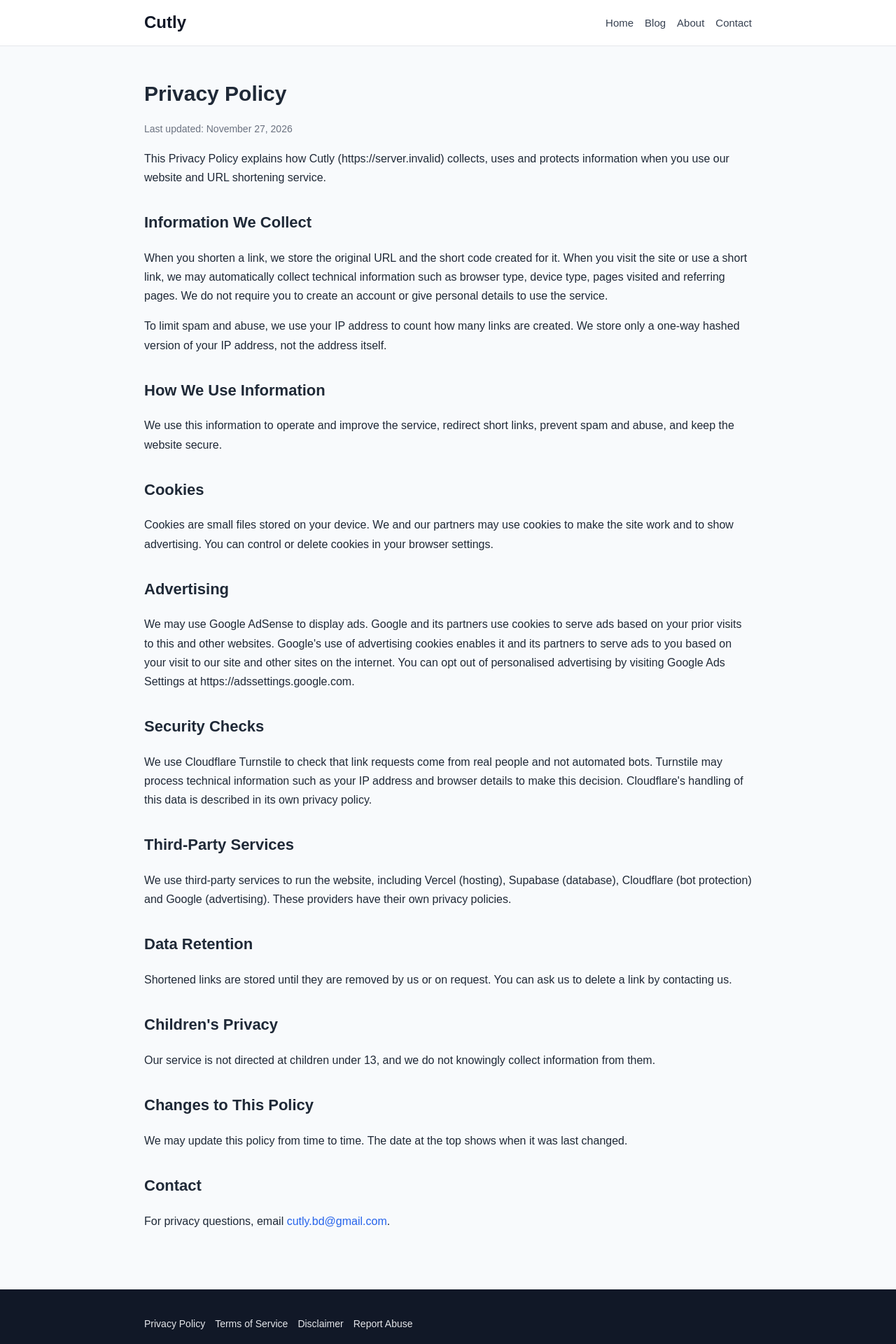
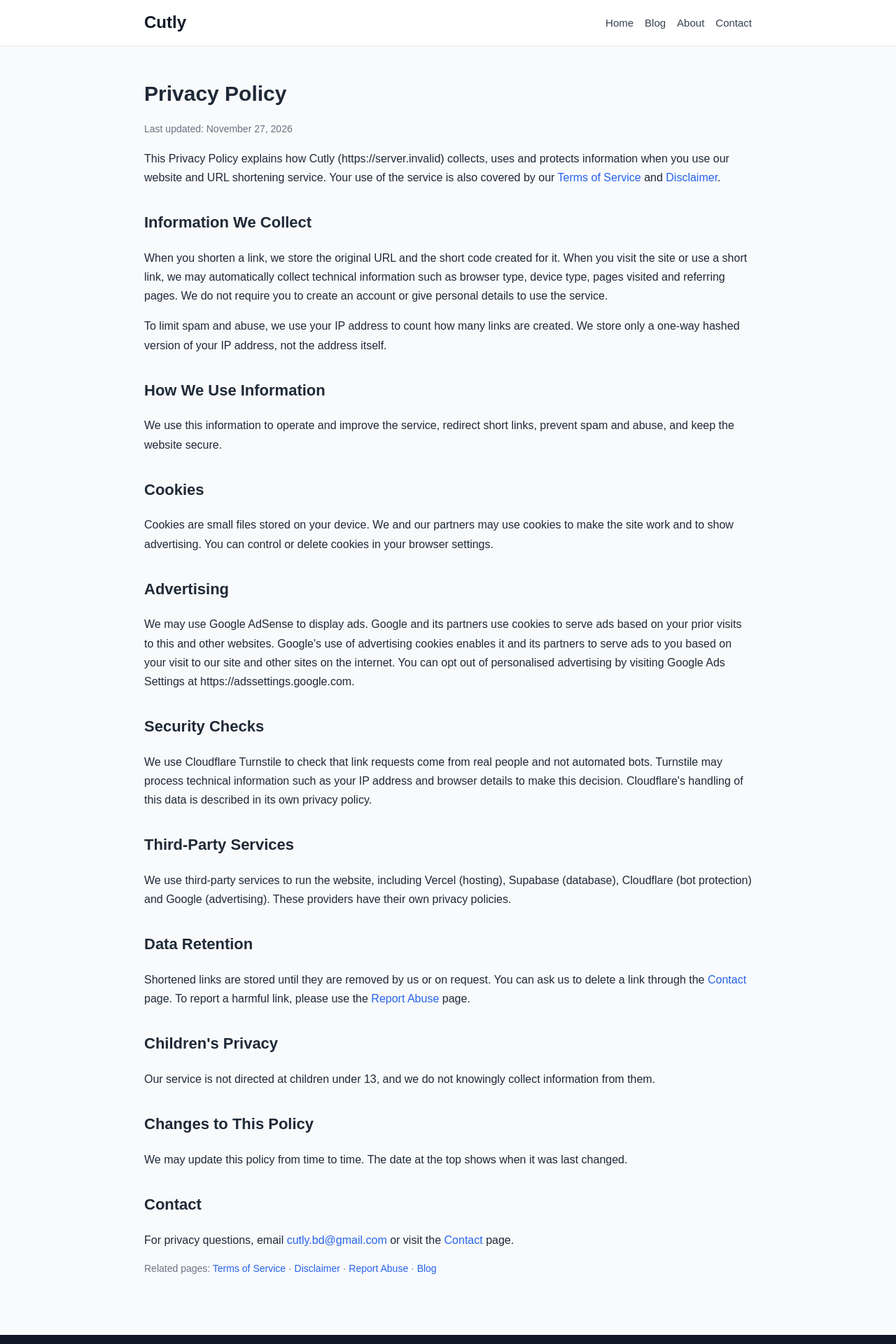
Before and after one commit to prodipkumarbarmon121-rgb/linkking-url-short, a Next.js app: page /privacy-policy in a window 1280 px wide. Shown: the top 1920 px of the page at 70% size. Built offline with nearby package versions, Linux system fonts and the light colour scheme; no server answers.

Commit message:
Update page.js

```diff
--- a/app/privacy-policy/page.js
+++ b/app/privacy-policy/page.js
@@ -28,7 +28,9 @@ export default function Privacy() {
       <p>
         This Privacy Policy explains how {SITE.name} ({SITE.url}) collects,
         uses and protects information when you use our website and URL
-        shortening service.
+        shortening service. Your use of the service is also covered by our{' '}
+        <a href="/terms">Terms of Service</a> and{' '}
+        <a href="/disclaimer">Disclaimer</a>.
       </p>
 
       <h2>Information We Collect</h2>
@@ -87,7 +89,9 @@ export default function Privacy() {
       <h2>Data Retention</h2>
       <p>
         Shortened links are stored until they are removed by us or on request.
-        You can ask us to delete a link by contacting us.
+        You can ask us to delete a link through the{' '}
+        <a href="/contact">Contact</a> page. To report a harmful link, please
+        use the <a href="/report-abuse">Report Abuse</a> page.
       </p>
 
       <h2>Children&apos;s Privacy</h2>
@@ -105,7 +109,14 @@ export default function Privacy() {
       <h2>Contact</h2>
       <p>
         For privacy questions, email{' '}
-        <a href={`mailto:${SITE.email}`}>{SITE.email}</a>.
+        <a href={`mailto:${SITE.email}`}>{SITE.email}</a> or visit the{' '}
+        <a href="/contact">Contact</a> page.
+      </p>
+
+      <p className="small">
+        Related pages: <a href="/terms">Terms of Service</a> ·{' '}
+        <a href="/disclaimer">Disclaimer</a> ·{' '}
+        <a href="/report-abuse">Report Abuse</a> · <a href="/blog">Blog</a>
       </p>
     </>
   );
```
